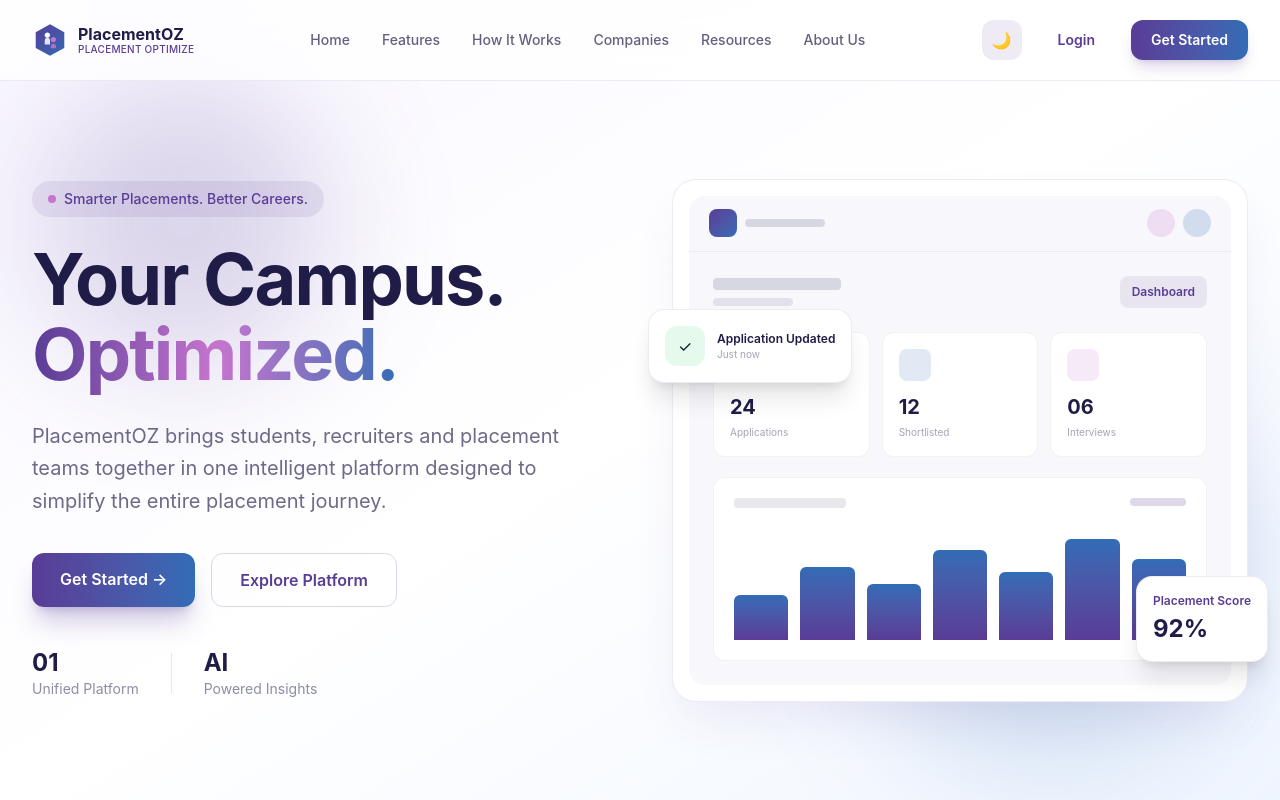
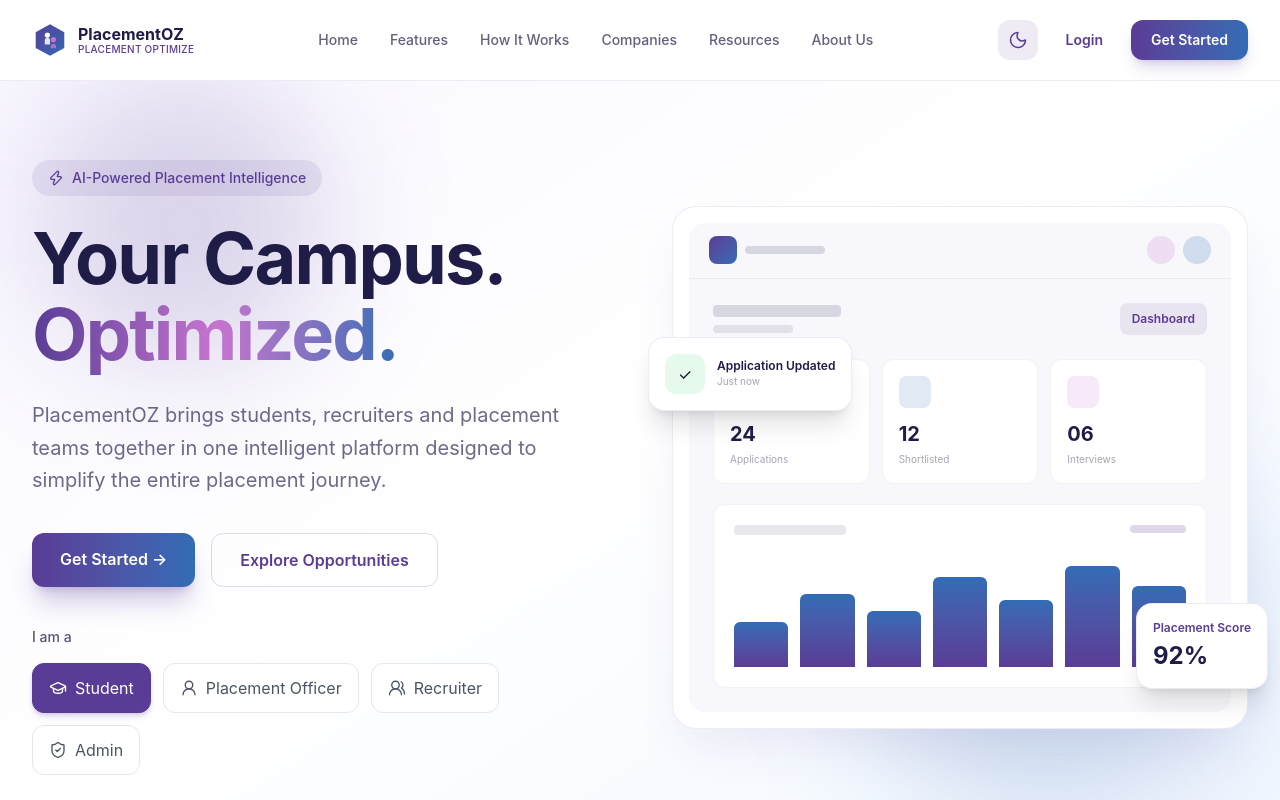
Before and after one commit to tanisha971/PlacementOZ, a React (Vite) app in the folder client/: page / in a window 1280 px wide. Shown: the top 800 px of the page. Built offline with nearby package versions, Linux system fonts and the light colour scheme.

Commit message:
Updated Hero

```diff
--- a/client/package.json
+++ b/client/package.json
@@ -10,11 +10,15 @@
     "preview": "vite preview"
   },
   "dependencies": {
+    "@emotion/react": "^11.14.0",
+    "@emotion/styled": "^11.14.1",
     "@hookform/resolvers": "^5.9.1",
+    "@mui/icons-material": "^9.5.0",
+    "@mui/material": "^9.5.0",
     "@tailwindcss/vite": "^4.3.3",
     "@tanstack/react-query": "^5.102.7",
     "axios": "^1.20.0",
-    "lucide-react": "^1.34.0",
+    "lucide-react": "^1.59.0",
     "react": "^19.2.8",
     "react-dom": "^19.2.8",
     "react-hook-form": "^7.86.0",
--- a/client/src/components/hero/Hero.jsx
+++ b/client/src/components/hero/Hero.jsx
@@ -1,8 +1,25 @@
+import { useState } from "react";
 import { Link } from "react-router-dom";
 import { useTheme } from "../../context/ThemeContext";
+import {
+  Zap,
+  ArrowRight,
+  GraduationCap,
+  UserRound,
+  UsersRound,
+  ShieldCheck,
+  BriefcaseBusiness,
+  CheckCircle2,
+  Building2,
+  Bell,
+  Sparkles,
+  Target,
+  TrendingUp,
+} from "lucide-react";
 
 export default function Hero() {
   const { dark } = useTheme();
+  const [selectedRole, setSelectedRole] = useState("Student");
 
   return (
     <section
@@ -29,8 +46,8 @@
                   : "bg-[#593C96]/10 text-[#593C96]"
               }`}
             >
-              <span className="w-2 h-2 rounded-full bg-[#C674CE]" />
-              Smarter Placements. Better Careers.
+              <Zap className="h-4 w-4" />
+              AI-Powered Placement Intelligence
             </div>
 
             <h1
@@ -72,49 +89,65 @@
                     : "border-[#593C96]/20 text-[#593C96] hover:bg-[#593C96]/5"
                 }`}
               >
-                Explore Platform
+                Explore Opportunities
               </a>
             </div>
 
-            <div className="flex items-center gap-8 mt-10">
-              <div>
-                <p
-                  className={`text-2xl font-bold ${
-                    dark ? "text-white" : "text-[#1F1C47]"
-                  }`}
-                >
-                  01
-                </p>
-                <p
-                  className={`text-sm ${
-                    dark ? "text-white/50" : "text-[#1F1C47]/50"
-                  }`}
-                >
-                  Unified Platform
-                </p>
-              </div>
+            {/* Role Selector */}
+            <div className="mt-10">
+              <p
+                className={`text-sm font-medium mb-4 ${
+                  dark ? "text-white/70" : "text-[#1F1C47]/75"
+                }`}
+              >
+                I am a
+              </p>
 
-              <div
-                className={`h-10 w-px ${
-                  dark ? "bg-white/10" : "bg-[#1F1C47]/10"
-                }`}
-              />
+              <div className="flex flex-wrap gap-3">
+                {[
+                  {
+                    name: "Student",
+                    icon: GraduationCap,
+                  },
+                  {
+                    name: "Placement Officer",
+                    icon: UserRound,
+                  },
+                  {
+                    name: "Recruiter",
+                    icon: UsersRound,
+                  },
+                  {
+                    name: "Admin",
+                    icon: ShieldCheck,
+                  },
+                ].map(({ name, icon: Icon }) => {
+                  const isSelected = selectedRole === name;
 
-              <div>
-                <p
-                  className={`text-2xl font-bold ${
-                    dark ? "text-white" : "text-[#1F1C47]"
-                  }`}
-                >
-                  AI
-                </p>
-                <p
-                  className={`text-sm ${
-                    dark ? "text-white/50" : "text-[#1F1C47]/50"
-                  }`}
-                >
-                  Powered Insights
-                </p>
+                  return (
+                    <button
+                      key={name}
+                      type="button"
+                      onClick={() => setSelectedRole(name)}
+                      aria-pressed={isSelected}
+                      className={`inline-flex items-center gap-2 px-4 py-3
+                        rounded-xl border text-sm font-semibold
+                        transition-all duration-200
+                        focus-visible:outline-none
+                        focus-visible:ring-2 focus-visible:ring-[#593C96]
+                        ${
+                          isSelected
+                            ? "bg-[#593C96] text-white border-[#593C96] shadow-md shadow-[#593C96]/20"
+                            : dark
+                            ? "bg-white/5 text-white/75 border-white/10 hover:border-[#C674CE] hover:bg-white/10"
+                            : "bg-white text-[#4B5563] border-[#E5E7EB] hover:border-[#593C96]/50 hover:bg-[#593C96]/5"
+                        }`}
+                    >
+                      <Icon size={18} strokeWidth={1.8} />
+                      {name}
+                    </button>
+                  );
+                })}
               </div>
             </div>
           </div>
--- a/client/src/components/navbar/Navbar.jsx
+++ b/client/src/components/navbar/Navbar.jsx
@@ -1,5 +1,13 @@
 import { useState } from "react";
 import { Link } from "react-router-dom";
+import {
+  Sun,
+  Moon,
+  Menu,
+  X,
+  ArrowRight,
+} from "lucide-react";
+
 import Logo from "../common/Logo";
 import { useTheme } from "../../context/ThemeContext";
 
@@ -16,58 +24,84 @@
     { name: "About Us", href: "#aboutus" },
   ];
 
+  const linkStyle = `text-sm font-medium transition-colors duration-200 ${
+    dark
+      ? "text-white/70 hover:text-white"
+      : "text-[#1F1C47]/70 hover:text-[#593C96]"
+  }`;
+
+  const buttonStyle = `w-10 h-10 rounded-xl flex items-center justify-center
+    transition-all duration-200 focus-visible:outline-none
+    focus-visible:ring-2 focus-visible:ring-[#593C96]
+    ${
+      dark
+        ? "bg-white/10 text-white hover:bg-white/20"
+        : "bg-[#593C96]/10 text-[#593C96] hover:bg-[#593C96]/20"
+    }`;
+
   return (
     <nav
-      className={`fixed top-0 left-0 right-0 z-50 border-b backdrop-blur-xl transition-all ${
+      className={`fixed top-0 left-0 right-0 z-50 border-b
+        backdrop-blur-xl transition-colors duration-300 ${
           dark
-          ? "bg-[#0F1025]/80 border-white/10"
-          : "bg-white/80 border-[#593C96]/10"
+            ? "bg-[#0F1025]/90 border-white/10"
+            : "bg-white/90 border-[#593C96]/10"
         }`}
     >
-      <div className="max-w-7xl mx-auto px-6 lg:px-8">
+      <div className="max-w-7xl mx-auto px-4 sm:px-6 lg:px-8">
         <div className="h-20 flex items-center justify-between">
 
           {/* Logo */}
-          <a href="#home">
+          <a href="#home" aria-label="PlacementOZ home">
             <Logo size="md" dark={dark} />
           </a>
 
           {/* Desktop Navigation */}
-          <div className="hidden lg:flex items-center gap-8">
+          <div className="hidden lg:flex items-center gap-6 xl:gap-8">
             {navLinks.map((link) => (
               <a
                 key={link.name}
                 href={link.href}
-                className={`text-sm font-medium transition-colors ${
-                  dark
-                    ? "text-white/70 hover:text-white"
-                    : "text-[#1F1C47]/70 hover:text-[#593C96]"
-                }`}
+                className={linkStyle}
               >
                 {link.name}
               </a>
             ))}
           </div>
 
-          {/* Right Side */}
-          <div className="hidden lg:flex items-center gap-4">
+          {/* Desktop Actions */}
+          <div className="hidden lg:flex items-center gap-3">
 
             {/* Theme Toggle */}
             <button
+              type="button"
               onClick={toggle}
-              className={`w-10 h-10 rounded-xl flex items-center justify-center transition ${
-                dark
-                  ? "bg-white/10 text-white hover:bg-white/20"
-                  : "bg-[#593C96]/10 text-[#593C96] hover:bg-[#593C96]/20"
-              }`}
-              aria-label="Toggle theme"
+              className={buttonStyle}
+              aria-label={
+                dark ? "Switch to light mode" : "Switch to dark mode"
+              }
+              aria-pressed={dark}
+              title={dark ? "Light mode" : "Dark mode"}
             >
-              {dark ? "☀️" : "🌙"}
+              {dark ? (
+                <Sun
+                  size={20}
+                  strokeWidth={1.8}
+                  aria-hidden="true"
+                />
+              ) : (
+                <Moon
+                  size={20}
+                  strokeWidth={1.8}
+                  aria-hidden="true"
+                />
+              )}
             </button>
 
             <Link
               to="/login"
-              className={`px-5 py-2.5 rounded-xl text-sm font-semibold transition ${
+              className={`px-4 py-2.5 rounded-xl text-sm font-semibold
+                transition-colors ${
                   dark
                     ? "text-white hover:bg-white/10"
                     : "text-[#593C96] hover:bg-[#593C96]/10"
@@ -78,55 +112,106 @@
 
             <Link
               to="/register"
-              className="px-5 py-2.5 rounded-xl text-sm font-semibold text-white bg-gradient-to-r from-[#593C96] to-[#326CB6] hover:opacity-90 transition shadow-lg shadow-[#593C96]/20"
+              className="inline-flex items-center gap-2 px-5 py-2.5
+                rounded-xl text-sm font-semibold text-white
+                bg-gradient-to-r from-[#593C96] to-[#326CB6]
+                hover:opacity-90 transition-all duration-200
+                shadow-lg shadow-[#593C96]/20"
             >
               Get Started
             </Link>
           </div>
 
-          {/* Mobile Menu Button */}
+          {/* Mobile Actions */}
+          <div className="flex lg:hidden items-center gap-2">
             <button
-            onClick={() => setMenuOpen(!menuOpen)}
-            className={`lg:hidden text-2xl ${
-              dark ? "text-white" : "text-[#1F1C47]"
+              type="button"
+              onClick={toggle}
+              className={buttonStyle}
+              aria-label={
+                dark ? "Switch to light mode" : "Switch to dark mode"
+              }
+              aria-pressed={dark}
+            >
+              {dark ? (
+                <Sun size={20} strokeWidth={1.8} />
+              ) : (
+                <Moon size={20} strokeWidth={1.8} />
+              )}
+            </button>
+
+            <button
+              type="button"
+              onClick={() => setMenuOpen((open) => !open)}
+              className={`w-10 h-10 rounded-xl flex items-center
+                justify-center transition-colors ${
+                  dark
+                    ? "text-white hover:bg-white/10"
+                    : "text-[#1F1C47] hover:bg-[#593C96]/10"
+                }`}
+              aria-label={menuOpen ? "Close menu" : "Open menu"}
+              aria-expanded={menuOpen}
+              aria-controls="mobile-navigation"
+            >
+              {menuOpen ? (
+                <X size={22} strokeWidth={1.8} />
+              ) : (
+                <Menu size={22} strokeWidth={1.8} />
+              )}
+            </button>
+          </div>
+        </div>
+
+        {/* Mobile Navigation */}
+        {menuOpen && (
+          <div
+            id="mobile-navigation"
+            className={`lg:hidden border-t pb-5 pt-4 ${
+              dark
+                ? "border-white/10 text-white"
+                : "border-[#593C96]/10 text-[#1F1C47]"
             }`}
           >
-            {menuOpen ? "✕" : "☰"}
-          </button>
-        </div>
-
-        {/* Mobile Menu */}
-        {menuOpen && (
-          <div
-            className={`lg:hidden pb-6 pt-2 ${
-              dark ? "text-white" : "text-[#1F1C47]"
-            }`}
-          >
-            <div className="flex flex-col gap-4">
+            <div className="flex flex-col gap-1">
               {navLinks.map((link) => (
                 <a
                   key={link.name}
                   href={link.href}
                   onClick={() => setMenuOpen(false)}
-                  className="text-sm font-medium py-2"
+                  className={`px-3 py-3 rounded-lg ${linkStyle} ${
+                    dark
+                      ? "hover:bg-white/5"
+                      : "hover:bg-[#593C96]/5"
+                  }`}
                 >
                   {link.name}
                 </a>
               ))}
 
-              <div className="flex gap-3 pt-2">
+              <div className="flex gap-3 pt-4">
                 <Link
                   to="/login"
-                  className="flex-1 text-center px-4 py-2.5 rounded-xl border border-[#593C96]/20"
+                  onClick={() => setMenuOpen(false)}
+                  className={`flex-1 text-center px-4 py-3 rounded-xl
+                    border text-sm font-semibold transition-colors ${
+                      dark
+                        ? "border-white/15 hover:bg-white/5"
+                        : "border-[#593C96]/20 hover:bg-[#593C96]/5"
+                    }`}
                 >
                   Login
                 </Link>
 
                 <Link
                   to="/register"
-                  className="flex-1 text-center px-4 py-2.5 rounded-xl text-white bg-gradient-to-r from-[#593C96] to-[#326CB6]"
+                  onClick={() => setMenuOpen(false)}
+                  className="flex-1 inline-flex items-center justify-center
+                    gap-2 px-4 py-3 rounded-xl text-sm font-semibold
+                    text-white bg-gradient-to-r from-[#593C96]
+                    to-[#326CB6] hover:opacity-90 transition-opacity"
                 >
                   Get Started
+                  <ArrowRight size={16} />
                 </Link>
               </div>
             </div>
--- a/client/src/index.css
+++ b/client/src/index.css
@@ -26,6 +26,10 @@
   background: #F8F9FC;
 }
 
+html {
+  scroll-behavior: smooth;
+}
+
 * {
   box-sizing: border-box;
 }
@@ -34,6 +38,8 @@
   margin: 0;
   min-width: 320px;
   min-height: 100vh;
+  font-family: Inter, ui-sans-serif, system-ui, -apple-system, BlinkMacSystemFont,
+    "Segoe UI", sans-serif;
 }
 
 button,
@@ -41,22 +47,6 @@
 textarea,
 select {
   font: inherit;
-}
-
-@import "tailwindcss";
-
-html {
-  scroll-behavior: smooth;
-}
-
-body {
-  margin: 0;
-  font-family: Inter, ui-sans-serif, system-ui, -apple-system, BlinkMacSystemFont,
-    "Segoe UI", sans-serif;
-}
-
-* {
-  box-sizing: border-box;
 }
 
 ::selection {
```
Also changed, not shown: 1 other file (tests, documents, lock files or other folders). Lines whose indentation alone changed are shown as unchanged.
